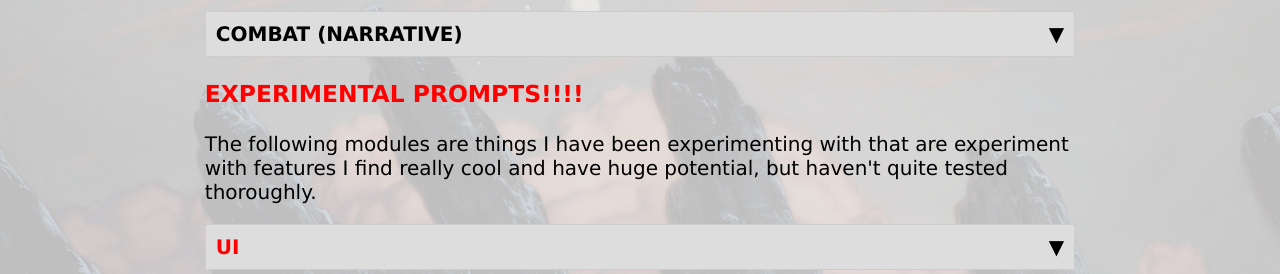
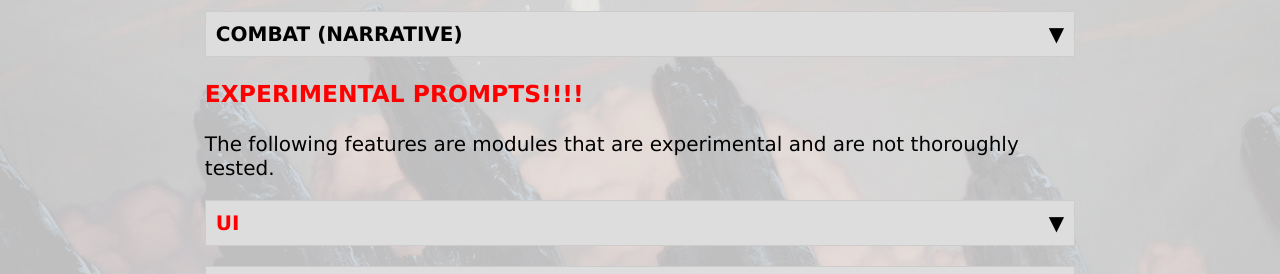
Before and after one commit to Bimaadizi/Forgotten-Realms-RPG, a plain HTML site: page index.html in a window 1280 px wide. Shown: the part 5140-5414 px from the top of the page. Drawn offline with Linux system fonts and the light colour scheme.

Commit message:
Update index.html

```diff
--- a/index.html
+++ b/index.html
@@ -876,8 +876,7 @@ Write engaging and dynamic fight scenes. The GameMaster handles the enemy's acti
 		<!-- EXPERIMENTAL MODULES -->
 
 		<h3> <span style="color: Red; font-weight: bold;">EXPERIMENTAL PROMPTS!!!!</span> </h3>
-<p> The following modules are things I have been experimenting with that are experiment with features I find really cool and have huge potential, but haven't quite tested thoroughly.
-
+			<p> The following features are modules that are experimental and are not thoroughly tested. </p>
 
 
 
```
